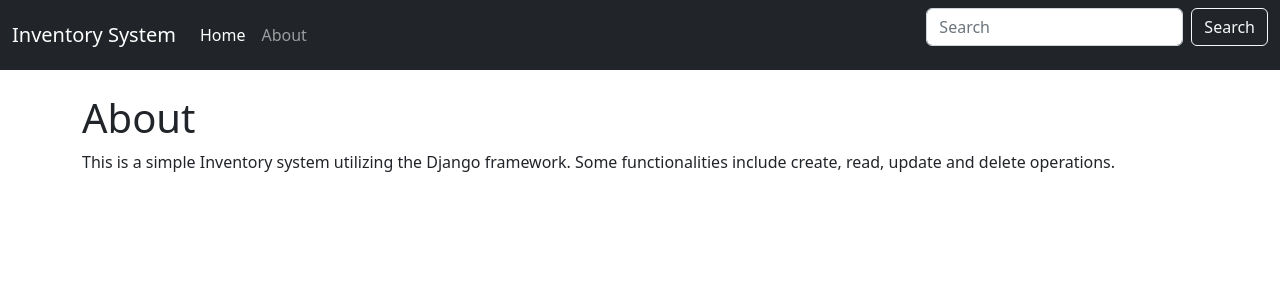
After one commit to Ahljenn/django-inventory-system, a Django app: page /about in a window 1280 px wide. The commit adds this page. Shown: the top 300 px of the page. Run offline with Django 3.2, Linux system fonts and the light colour scheme; some libraries are stand-ins or nearby versions.

Commit message:
UI additions and about page

```diff
--- /dev/null
+++ b/inventory_management/inventory/templates/about.html
@@ -0,0 +1,8 @@
+{% extends 'base.html' %}
+
+{% block body %}
+  <h1>About</h1>
+  <p>
+    This is a simple Inventory system utilizing the Django framework. Some functionalities include create, read, update and delete operations.
+  </p>
+{% endblock %}
--- a/inventory_management/inventory/templates/base.html
+++ b/inventory_management/inventory/templates/base.html
@@ -10,7 +10,7 @@
   <body>
     <nav class="navbar navbar-expand-lg navbar-dark bg-dark">
       <div class="container-fluid">
-        <a class="navbar-brand" href="#">Inventory System</a>
+        <a class="navbar-brand" href="/display_all">Inventory System</a>
         <button class="navbar-toggler" type="button" data-bs-toggle="collapse" data-bs-target="#navbarColor01" aria-controls="navbarColor01" aria-expanded="false" aria-label="Toggle navigation">
           <span class="navbar-toggler-icon"></span>
         </button>
@@ -20,10 +20,7 @@
               <a class="nav-link active" aria-current="page" href="/">Home</a>
             </li>
             <li class="nav-item">
-              <a class="nav-link" href="#">Features</a>
-            </li>
-            <li class="nav-item">
-              <a class="nav-link" href="#">About</a>
+              <a class="nav-link" href="{% url 'about' %}">About</a>
             </li>
           </ul>
           <form class="d-flex">
--- a/inventory_management/inventory/urls.py
+++ b/inventory_management/inventory/urls.py
@@ -2,13 +2,17 @@ from django.urls import re_path
 from .views import *
 
 urlpatterns = [
+  # Pages
   re_path(r'^$', index, name='index'),
+  re_path(r'^about$', about, name='about'),
 
+  # Table displays
   re_path(r'^display_desktops$', display_desktops, name='display_desktops'),
   re_path(r'^display_laptops$', display_laptops, name='display_laptops'),
   re_path(r'^display_mobiles$', display_mobiles, name='display_mobiles'),
   re_path(r'^display_all$', display_all, name='display_all'),
 
+  # Forms
   re_path(r'^add_desktop$', add_desktop, name='add_desktop'),
   re_path(r'^add_laptop$', add_laptop, name='add_laptop'),
   re_path(r'^add_mobile$', add_mobile, name='add_mobile'),
--- a/inventory_management/inventory/views.py
+++ b/inventory_management/inventory/views.py
@@ -8,6 +8,9 @@ from .forms import *
 # Create your views here.
 def index(request):
   return render(request, 'index.html')
+
+def about(request):
+  return render(request, 'about.html')
 
 def display_device(request, cls):
   items = cls.objects.all()
```
Also changed, not shown: inventory_management/inventory/templates/index.html (+16 -0 lines).
